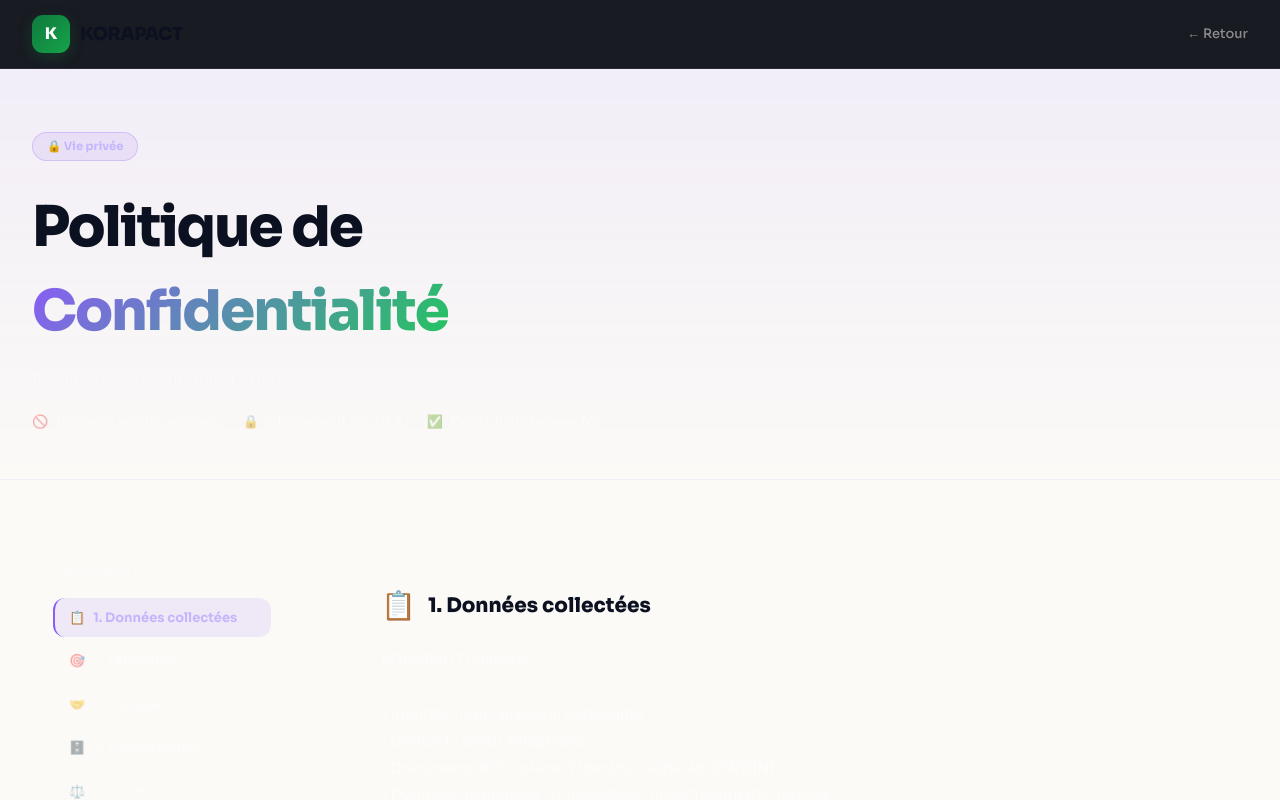
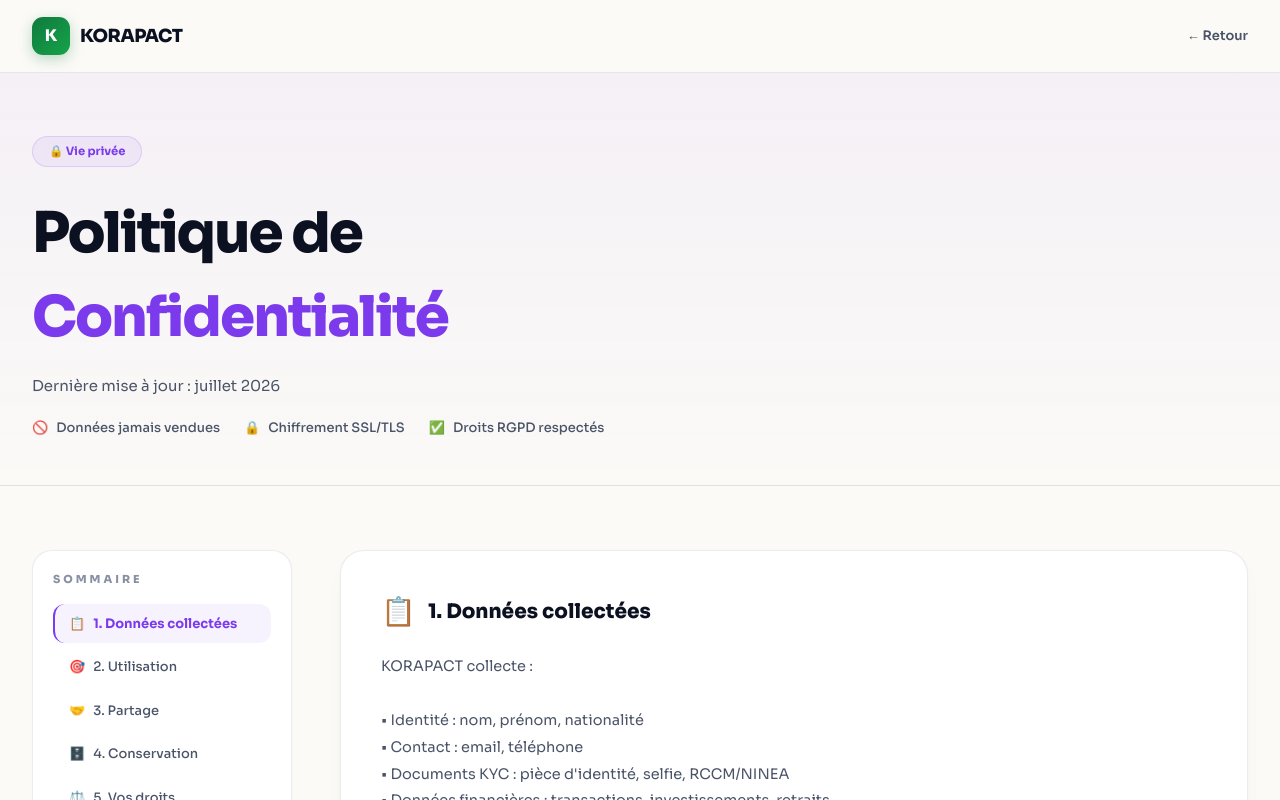
Before and after one commit to Iniestadiks/baobab-invest, a Next.js app in the folder baobab-web/: page /privacy in a window 1280 px wide. Shown: the top 800 px of the page. Built offline with nearby package versions, Linux system fonts and the light colour scheme.

Commit message:
feat: CGU + Privacy refonte clair premium

```diff
--- a/baobab-web/app/privacy/page.tsx
+++ b/baobab-web/app/privacy/page.tsx
@@ -17,24 +17,24 @@ export default function PrivacyPage() {
   const [active, setActive] = useState("collecte");
   return (
     <>
-      <nav style={{position:"fixed",top:0,width:"100%",zIndex:100,background:"rgba(5,8,16,0.92)",backdropFilter:"blur(24px)",borderBottom:"1px solid rgba(255,255,255,0.07)",padding:"0 32px"}}>
-        <div style={{maxWidth:1280,margin:"0 auto",display:"flex",alignItems:"center",justifyContent:"space-between",height:68}}>
+      <nav style={{position:"fixed",top:0,width:"100%",zIndex:100,background:"rgba(251,250,247,0.9)",backdropFilter:"blur(20px)",borderBottom:"1px solid var(--line)",padding:"0 32px"}}>
+        <div style={{maxWidth:1280,margin:"0 auto",display:"flex",alignItems:"center",justifyContent:"space-between",height:72}}>
           <Link href="/" style={{display:"flex",alignItems:"center",gap:10}}>
             <div className="logo-mark">K</div>
             <span className="logo-text">KORAPACT</span>
           </Link>
-          <Link href="/" style={{fontSize:13,color:"rgba(255,255,255,0.5)",fontWeight:500}}>← Retour</Link>
+          <Link href="/" style={{fontSize:13,color:"var(--ink-soft)",fontWeight:600}}>← Retour</Link>
         </div>
       </nav>
-      <div style={{minHeight:"100vh",background:"var(--dark)",paddingTop:68}}>
-        <div style={{background:"linear-gradient(180deg,rgba(139,92,246,0.08) 0%,transparent 100%)",borderBottom:"1px solid rgba(255,255,255,0.07)",padding:"64px 32px 48px"}}>
+      <div style={{minHeight:"100vh",background:"var(--cream)",paddingTop:72}}>
+        <div style={{background:"linear-gradient(180deg,rgba(124,58,237,0.05) 0%,transparent 100%)",borderBottom:"1px solid var(--line)",padding:"64px 32px 48px"}}>
           <div style={{maxWidth:1280,margin:"0 auto"}}>
-            <div style={{display:"inline-flex",alignItems:"center",gap:8,background:"rgba(139,92,246,0.1)",border:"1px solid rgba(139,92,246,0.25)",borderRadius:100,padding:"5px 14px",fontSize:11.5,fontWeight:700,color:"#C4B5FD",marginBottom:24}}>🔒 Vie privée</div>
-            <h1 style={{fontSize:"clamp(32px,5vw,56px)",fontWeight:900,letterSpacing:"-2px",marginBottom:16}}>Politique de<br/><span style={{background:"linear-gradient(135deg,#8B5CF6,#22c55e)",WebkitBackgroundClip:"text",WebkitTextFillColor:"transparent",backgroundClip:"text"}}>Confidentialité</span></h1>
-            <p style={{fontSize:15,color:"rgba(255,255,255,0.4)"}}>Dernière mise à jour : juillet 2026</p>
+            <div style={{display:"inline-flex",alignItems:"center",gap:8,background:"rgba(124,58,237,0.06)",border:"1px solid rgba(124,58,237,0.16)",borderRadius:100,padding:"6px 16px",fontSize:11.5,fontWeight:700,color:"#7C3AED",marginBottom:24}}>🔒 Vie privée</div>
+            <h1 style={{fontSize:"clamp(32px,5vw,56px)",fontWeight:900,letterSpacing:"-2px",marginBottom:16,color:"var(--ink)"}}>Politique de<br/><span style={{color:"#7C3AED"}}>Confidentialité</span></h1>
+            <p style={{fontSize:15,color:"var(--ink-soft)"}}>Dernière mise à jour : juillet 2026</p>
             <div style={{display:"flex",gap:24,marginTop:20,flexWrap:"wrap"}}>
               {[{icon:"🚫",label:"Données jamais vendues"},{icon:"🔒",label:"Chiffrement SSL/TLS"},{icon:"✅",label:"Droits RGPD respectés"}].map(b=>(
-                <div key={b.label} style={{display:"flex",alignItems:"center",gap:8,fontSize:13,color:"rgba(255,255,255,0.45)"}}>
+                <div key={b.label} style={{display:"flex",alignItems:"center",gap:8,fontSize:13,color:"var(--ink-soft)",fontWeight:500}}>
                   <span>{b.icon}</span><span>{b.label}</span>
                 </div>
               ))}
@@ -42,35 +42,35 @@ export default function PrivacyPage() {
           </div>
         </div>
         <div style={{maxWidth:1280,margin:"0 auto",padding:"64px 32px",display:"grid",gridTemplateColumns:"260px 1fr",gap:48,alignItems:"start"}}>
-          <div style={{position:"sticky",top:96,background:"rgba(255,255,255,0.025)",border:"1px solid rgba(255,255,255,0.07)",borderRadius:20,padding:20}}>
-            <div style={{fontSize:11,fontWeight:800,color:"rgba(255,255,255,0.3)",letterSpacing:3,textTransform:"uppercase",marginBottom:16}}>Sommaire</div>
+          <div style={{position:"sticky",top:96,background:"#fff",border:"1px solid var(--line)",borderRadius:20,padding:20,boxShadow:"0 1px 3px rgba(11,17,32,0.03)"}}>
+            <div style={{fontSize:11,fontWeight:800,color:"var(--ink-faint)",letterSpacing:3,textTransform:"uppercase",marginBottom:16}}>Sommaire</div>
             {SECTIONS.map(s => (
               <a key={s.id} href={"#"+s.id} onClick={() => setActive(s.id)}
-                style={{display:"flex",alignItems:"center",gap:8,padding:"10px 14px",borderRadius:12,marginBottom:4,fontSize:13,fontWeight:active===s.id?700:500,color:active===s.id?"#C4B5FD":"rgba(255,255,255,0.42)",background:active===s.id?"rgba(139,92,246,0.1)":"transparent",transition:"all 0.2s",borderLeft:active===s.id?"2px solid #8B5CF6":"2px solid transparent"}}>
+                style={{display:"flex",alignItems:"center",gap:8,padding:"10px 14px",borderRadius:12,marginBottom:4,fontSize:13,fontWeight:active===s.id?700:500,color:active===s.id?"#7C3AED":"var(--ink-soft)",background:active===s.id?"rgba(124,58,237,0.06)":"transparent",transition:"all 0.2s",borderLeft:active===s.id?"2px solid #7C3AED":"2px solid transparent"}}>
                 <span>{s.icon}</span><span>{s.title}</span>
               </a>
             ))}
           </div>
           <div style={{display:"flex",flexDirection:"column",gap:24}}>
             {SECTIONS.map(s => (
-              <div key={s.id} id={s.id} style={{background:"rgba(255,255,255,0.025)",border:"1px solid rgba(255,255,255,0.07)",borderRadius:24,padding:40,scrollMarginTop:96}}>
+              <div key={s.id} id={s.id} style={{background:"#fff",border:"1px solid var(--line)",borderRadius:24,padding:40,scrollMarginTop:96,boxShadow:"0 1px 3px rgba(11,17,32,0.03), 0 8px 20px rgba(11,17,32,0.02)"}}>
                 <div style={{display:"flex",alignItems:"center",gap:12,marginBottom:20}}>
                   <span style={{fontSize:28}}>{s.icon}</span>
-                  <h2 style={{fontSize:20,fontWeight:800}}>{s.title}</h2>
+                  <h2 style={{fontSize:20,fontWeight:800,color:"var(--ink)"}}>{s.title}</h2>
                 </div>
-                <div style={{fontSize:14.5,color:"rgba(255,255,255,0.52)",lineHeight:1.85,whiteSpace:"pre-line"}}>{s.content}</div>
+                <div style={{fontSize:14.5,color:"var(--ink-soft)",lineHeight:1.85,whiteSpace:"pre-line"}}>{s.content}</div>
               </div>
             ))}
-            <div style={{background:"linear-gradient(135deg,rgba(139,92,246,0.12),rgba(34,197,94,0.08))",border:"1px solid rgba(139,92,246,0.2)",borderRadius:24,padding:40,textAlign:"center"}}>
+            <div style={{background:"linear-gradient(135deg,rgba(124,58,237,0.06),rgba(22,163,74,0.04))",border:"1px solid rgba(124,58,237,0.14)",borderRadius:24,padding:40,textAlign:"center"}}>
               <div style={{fontSize:32,marginBottom:16}}>🔐</div>
-              <h3 style={{fontSize:20,fontWeight:800,marginBottom:10}}>Exercer vos droits</h3>
-              <p style={{fontSize:14,color:"rgba(255,255,255,0.45)",marginBottom:24}}>Réponse sous 30 jours maximum.</p>
-              <a href="mailto:privacy@korapact.com" style={{display:"inline-block",background:"linear-gradient(135deg,#8B5CF6,#6D28D9)",color:"#fff",fontWeight:700,fontSize:14,padding:"13px 28px",borderRadius:14}}>privacy@korapact.com →</a>
+              <h3 style={{fontSize:20,fontWeight:800,marginBottom:10,color:"var(--ink)"}}>Exercer vos droits</h3>
+              <p style={{fontSize:14,color:"var(--ink-soft)",marginBottom:24}}>Réponse sous 30 jours maximum.</p>
+              <a href="mailto:privacy@korapact.com" style={{display:"inline-block",background:"linear-gradient(135deg,#7C3AED,#6D28D9)",color:"#fff",fontWeight:700,fontSize:14,padding:"13px 28px",borderRadius:14,boxShadow:"0 8px 20px rgba(124,58,237,0.25)"}}>privacy@korapact.com →</a>
             </div>
           </div>
         </div>
-        <div style={{borderTop:"1px solid rgba(255,255,255,0.07)",padding:32,textAlign:"center"}}>
-          <p style={{fontSize:12,color:"rgba(255,255,255,0.2)"}}>© 2026 KORAPACT · <Link href="/privacy" style={{color:"rgba(255,255,255,0.35)"}}>Confidentialité</Link> · <Link href="/cgu" style={{color:"rgba(255,255,255,0.35)"}}>CGU</Link></p>
+        <div style={{borderTop:"1px solid var(--line)",padding:32,textAlign:"center"}}>
+          <p style={{fontSize:12,color:"var(--ink-faint)"}}>© 2026 KORAPACT · <Link href="/privacy" style={{color:"var(--ink-soft)"}}>Confidentialité</Link> · <Link href="/cgu" style={{color:"var(--ink-soft)"}}>CGU</Link></p>
         </div>
       </div>
     </>
```
Also changed, not shown: baobab-web/app/cgu/page.tsx (+20 -20 lines).
